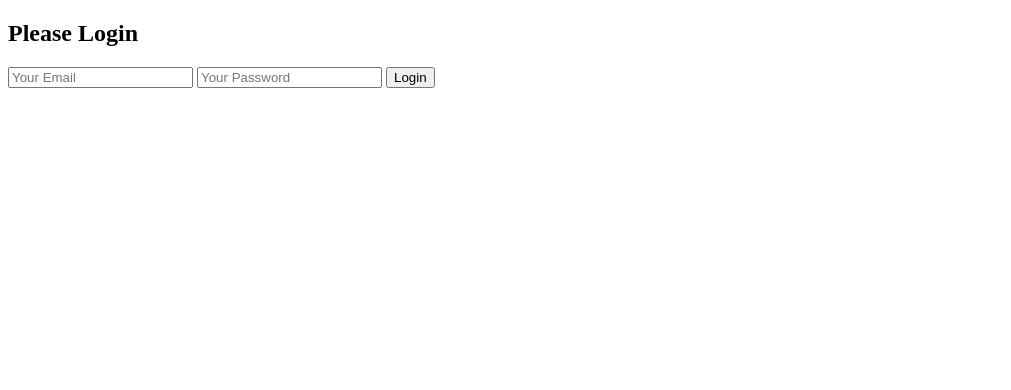
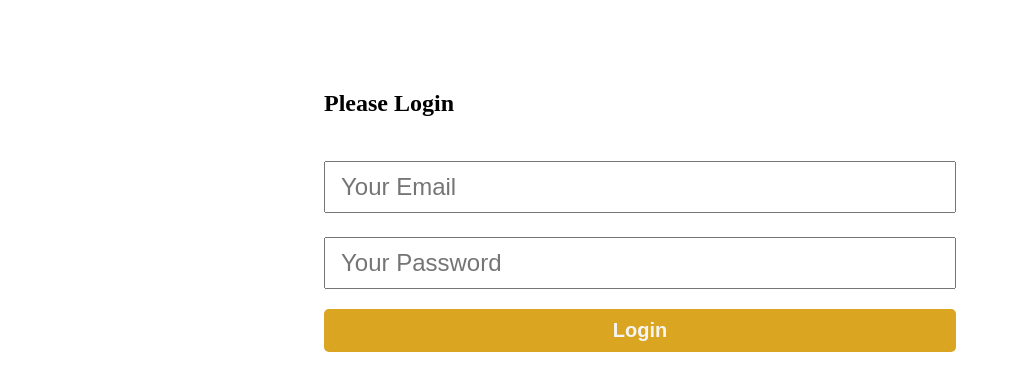
Before and after one commit to ProdipKumarShil/PH-practice-login-form, a plain HTML site: page index.html in a window 1280 px wide. Shown: the whole page, without its empty margins (0-1011 px from the left). Drawn offline with Linux system fonts and the light colour scheme.

Commit message:
form style added

```diff
--- a/index.html
+++ b/index.html
@@ -6,7 +6,35 @@
     <meta http-equiv="X-UA-Compatible" content="IE=edge">
     <meta name="viewport" content="width=device-width, initial-scale=1.0">
     <title>Login-form</title>
-
+    <style>
+        .login-section{
+            display: flex;
+            justify-content: center;
+            margin-top: 70px;
+        }
+        .login-container{
+            width: 50%;
+            /* border: 3px solid slateblue; */
+        }
+        .login-form{
+            /* width: 50%; */
+            display: flex;
+            flex-direction: column;
+        }
+        .login-form input{
+            margin-top: 1em;
+            font-size: 1.5em;
+            padding: 10px 15px;
+        }
+        .login-form input[type="submit"]{
+            border: none;
+            background-color: goldenrod;
+            color: whitesmoke;
+            font-weight: 700;
+            font-size: 20px;
+            border-radius: 5px;
+        }
+    </style>
 </head>
 
 <body>
```
